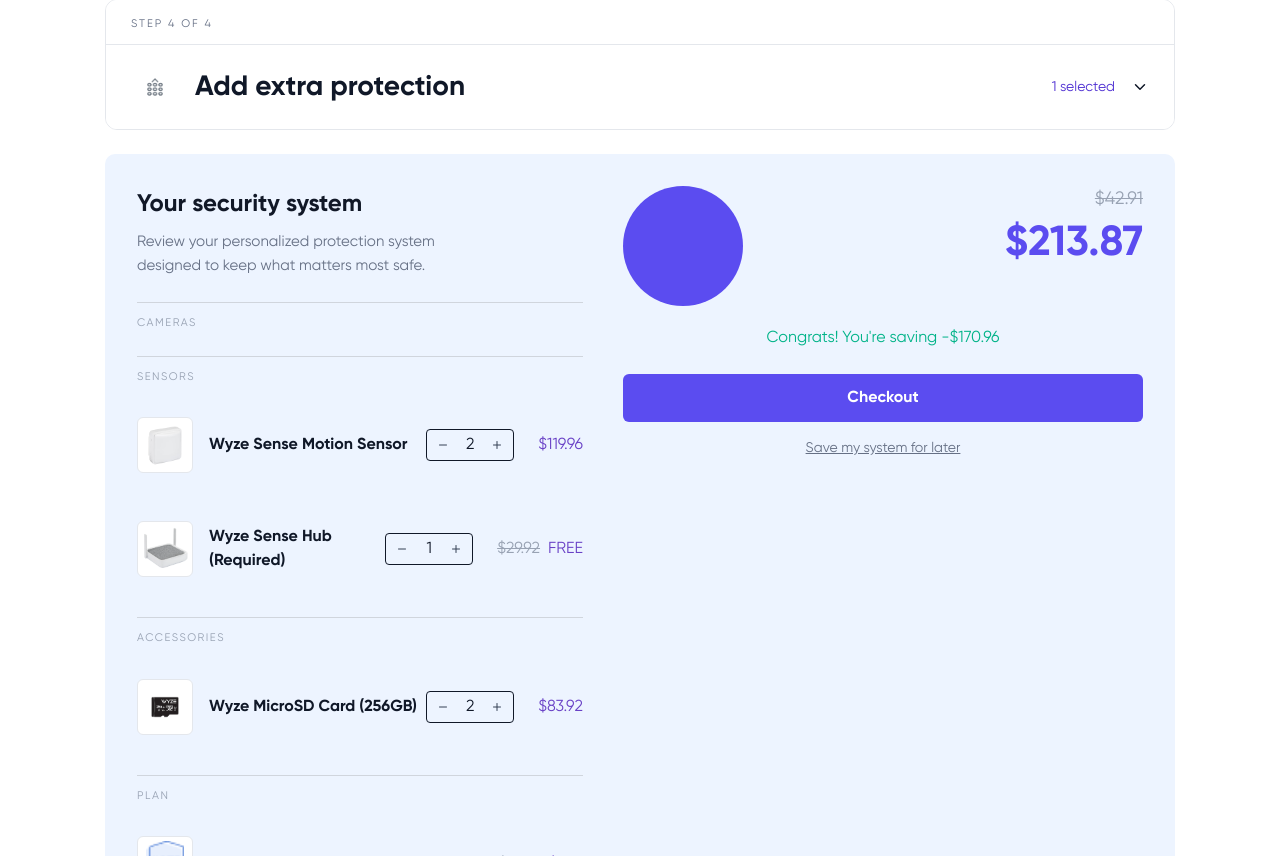
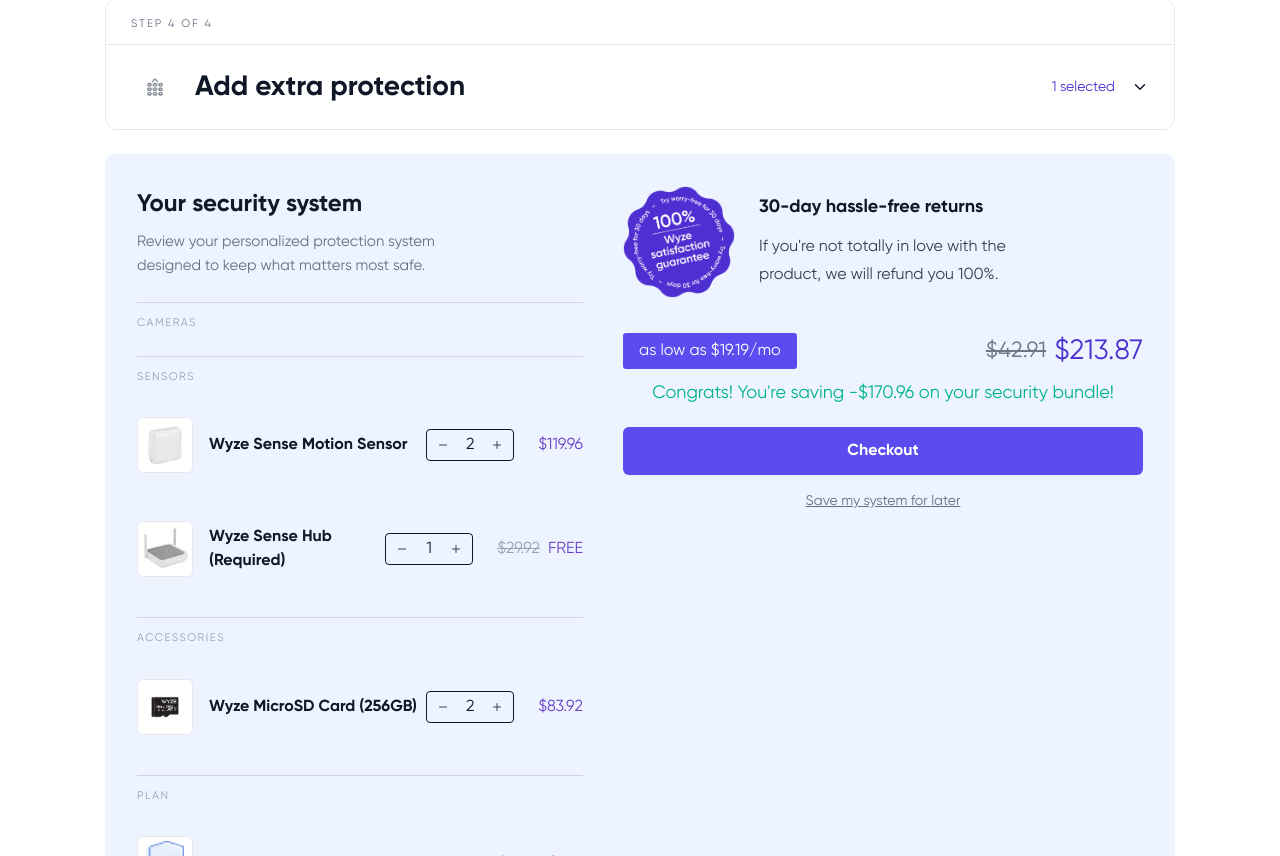
Before and after one commit to yahiashawky/bundle-builder, a React (Vite) app: page / in a window 1280 px wide. Shown: the part 864-1720 px from the top of the page. Built offline with nearby package versions, Linux system fonts and the light colour scheme.

Commit message:
feat: add ReviewGuarantee component and integrate it into ReviewPanel

```diff
--- /dev/null
+++ b/src/components/review/ReviewGuarantee.jsx
@@ -0,0 +1,26 @@
+function ReviewGuarantee() {
+  return (
+    <div className="mb-8">
+      <div className="flex items-start gap-6">
+        <img
+          src="/images/products/guarantee_badge.png"
+          alt="Guarantee"
+          className="h-28 w-28"
+        />
+
+        <div className="pt-2">
+          <h3 className="text-[18px] font-semibold text-[#101828]">
+            30-day hassle-free returns
+          </h3>
+
+          <p className="mt-3 max-w-62.5 text-[16px] leading-7 text-[#344054]">
+            If you're not totally in love with the product, we will refund you
+            100%.
+          </p>
+        </div>
+      </div>
+    </div>
+  );
+}
+
+export default ReviewGuarantee;
--- a/src/components/review/ReviewPanel.jsx
+++ b/src/components/review/ReviewPanel.jsx
@@ -5,12 +5,13 @@
 import useBundleStore from "../../store/bundleStore";
 import { getReviewData, getBundleTotals } from "../../store/selectors";
 import { useMemo } from "react";
+import ReviewGuarantee from "./ReviewGuarantee";
 
 function ReviewPanel() {
   const cart = useBundleStore((state) => state.cart);
 
   const reviewData = useMemo(() => getReviewData({ cart }), [cart]);
-  console.log(reviewData)
+  console.log(reviewData);
 
   const totals = useMemo(() => getBundleTotals(reviewData), [reviewData]);
   return (
@@ -40,7 +41,9 @@
 
         {/* Right */}
 
-        <div className="flex flex-col">
+        <div className="space-y-4">
+          <ReviewGuarantee />
+
           <ReviewPricing totals={totals} />
 
           <ReviewCheckout />
--- a/src/components/review/ReviewPricing.jsx
+++ b/src/components/review/ReviewPricing.jsx
@@ -2,23 +2,24 @@
 
 function ReviewPricing({ totals }) {
   return (
-    <div className="mb-6">
-      <div className="flex justify-between items-start">
-        <div className="h-[120px] w-[120px] rounded-full bg-[#5B4CF0]" />
+    <div className="mb-5">
+      <div className="flex items-center justify-between gap-3">
+        <div className="rounded-[3px] bg-[#5B4CF0] px-4 py-1.5">
+          <h4 className="text-[#ffff] text-[16px] font-normal tracking-[-5%]">as low as $19.19/mo</h4>
+        </div>
+        <div className="flex items-center justify-center gap-2">
+          <span className="text-[22px] text-[#6F7882] line-through tracking-[0.25px] font-normal">
+            {formatCurrency(totals.compareSubtotal)}
+          </span>
 
-        <div className="text-right">
-          <p className="text-[18px] text-[#98A2B3] line-through">
-            {formatCurrency(totals.compareSubtotal)}
-          </p>
-
-          <h2 className="text-[42px] font-bold text-[#5B4CF0]">
+          <span className="text-[28px] font-normal text-[#4E2FD2] tracking-[-0.13%]">
             {formatCurrency(totals.subtotal)}
-          </h2>
+          </span>
         </div>
       </div>
 
-      <p className="mt-5 text-center text-[#00B388]">
-        Congrats! You're saving {formatCurrency(totals.savings)}
+      <p className="mt-2 text-center text-[18px] text-[#00B388]">
+        Congrats! You're saving {formatCurrency(totals.savings)} on your security bundle!
       </p>
     </div>
   );
```
Also changed, not shown: public/images/products/guarantee_badge.png (renamed from public/images/products/satusfaction_badge.png).
